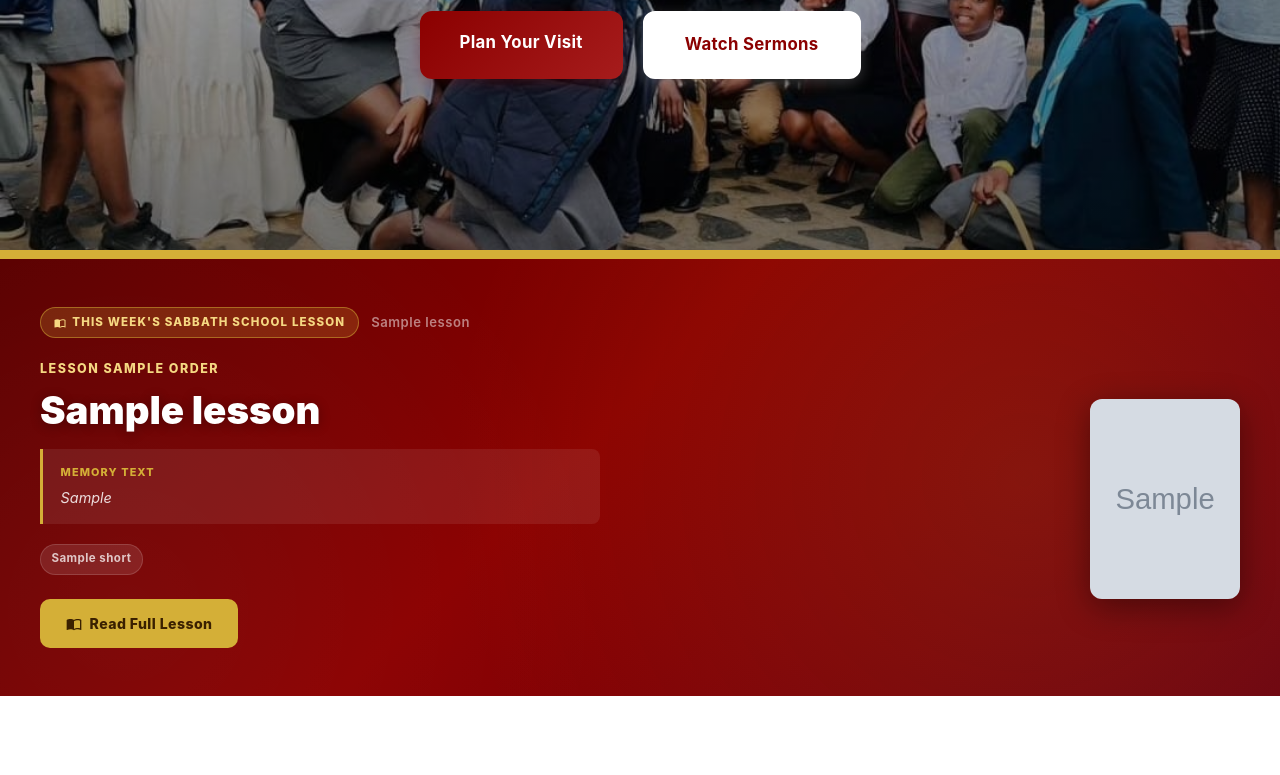
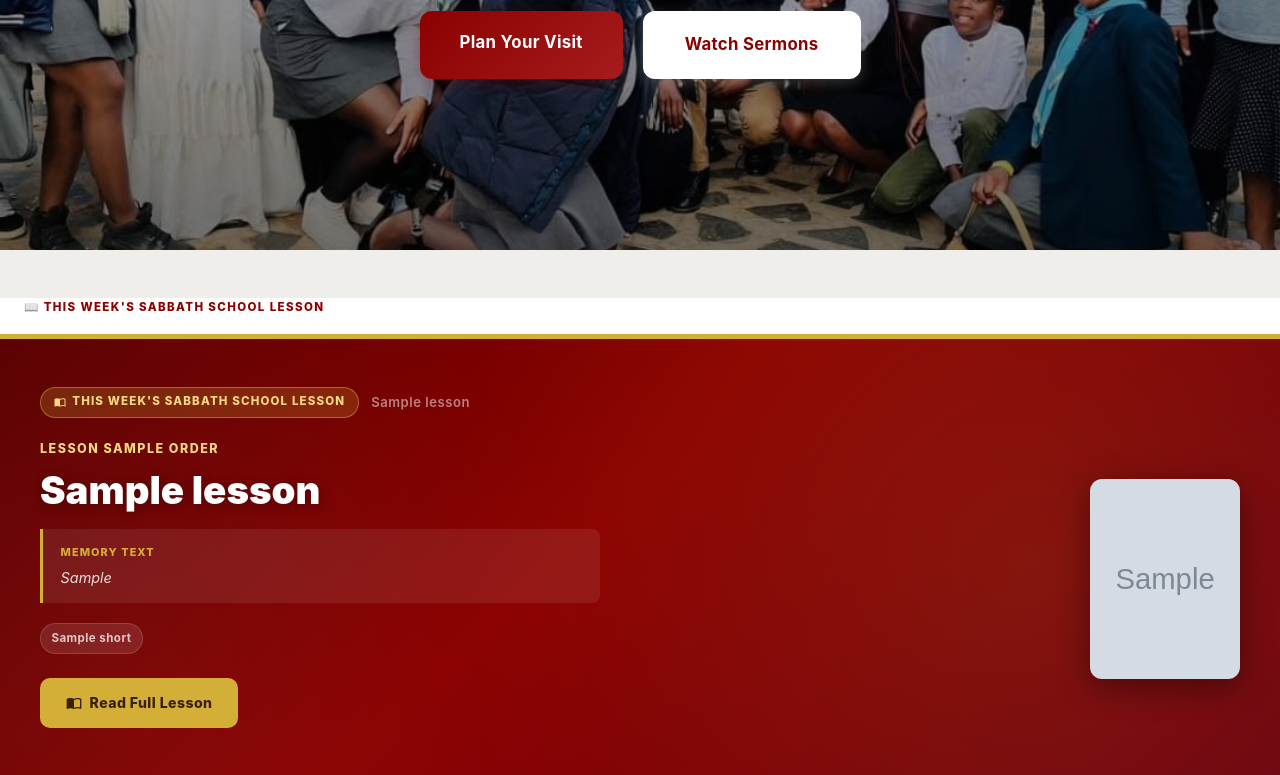
Before and after one commit to MisheckGalx/Clayville-Gardens-SDA-Church-Website, a Flask app: template templates/home.html in a window 1280 px wide. Shown: the part 533-1308 px from the top of the page. Run offline with Flask 3, Linux system fonts and the light colour scheme; the template is opened without the code that fills it: most values are stand-ins (such as "Sample title", 1, 10 or a date in 2020); grey boxes marked "Sample" are stand-in pictures.

Commit message:
Adjust visual spacing for lesson banner

```diff
--- a/templates/home.html
+++ b/templates/home.html
@@ -334,8 +334,10 @@
      Auto-updates every week from the official SDA API
 ══════════════════════════════════════════════════════ -->
 {% if lesson %}
-<!-- clear visual gap between hero and lesson banner -->
-<div style="height:0;background:#f0eeea;border-top:4px solid #d4af37;"></div>
+<div style="height:3rem; background:#f0eeea;"></div>
+<div class="container" style="max-width:1280px; margin:0 auto; padding:0 1.5rem 1rem;">
+  <p style="font-size:0.72rem; font-weight:800; letter-spacing:0.12em; text-transform:uppercase; color:#8B0000; margin:0;">📖 This Week's Sabbath School Lesson</p>
+</div>
 <div class="ssl-wrap">
     <div class="ssl-inner">
 
```
